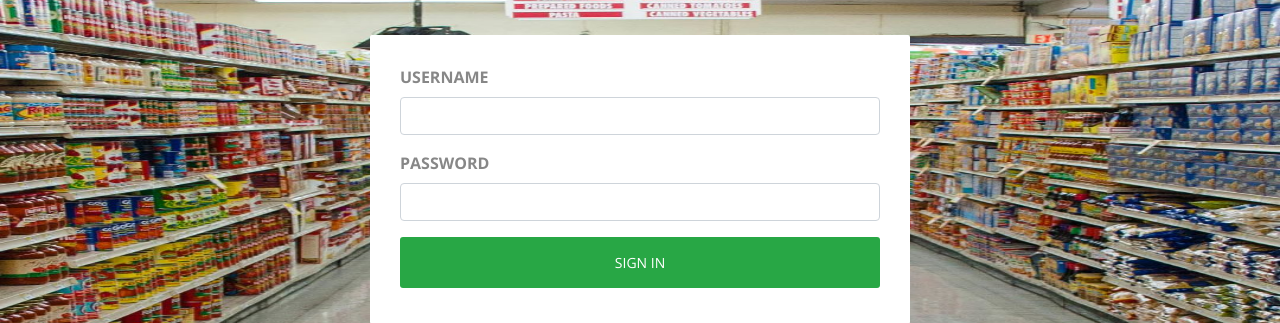
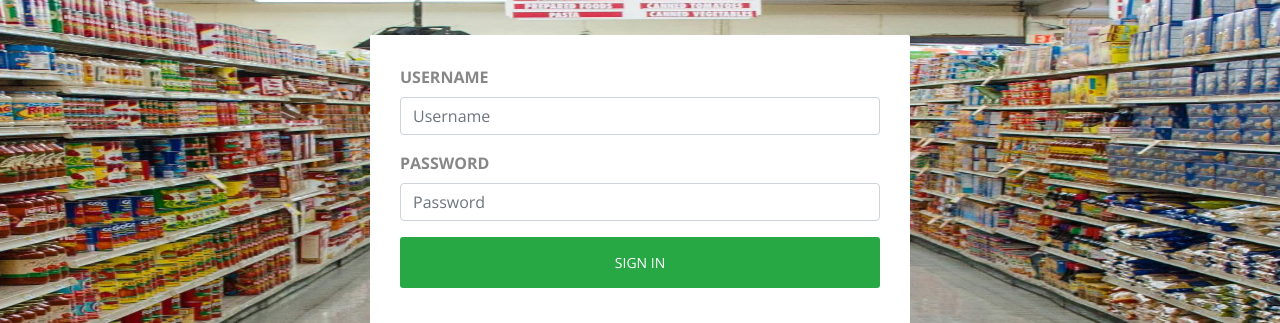
Before and after one commit to KerenDeden/admin, a PHP site: page /login.php in a window 1280 px wide. Shown: the part 139-462 px from the top of the page. Run offline with PHP 8.4, Linux system fonts and the light colour scheme.

Commit message:
Mengganti beberapa function

```diff
--- a/login.php
+++ b/login.php
@@ -21,7 +21,7 @@ if(isset($_POST['submit'])){
 			die();
 		}
 	}else{
-		$msg="PLEASE ENTER CORRECT LOGIN DETAILS";
+		$msg="Tolong masukan informasi dengan benar";
 	}
 
 }
@@ -60,11 +60,11 @@ if(isset($_POST['submit'])){
                   <form method="post">
                      <div class="form-group">
                         <label><b>USERNAME</b></label>
-                        <input type="text" name="username" class="form-control" placeholder="        " required>
+                        <input type="text" name="username" class="form-control" placeholder="Username" required>
                      </div>
                      <div class="form-group">
                         <label><b>PASSWORD</b></label>
-                        <input type="password" name="password" class="form-control" placeholder="          " required>
+                        <input type="password" name="password" class="form-control" placeholder="Password" required>
                      </div>
                      <button type="submit" name="submit" class="btn btn-success btn-flat m-b-30 m-t-30">SIGN IN</button>
 					</form>
```
